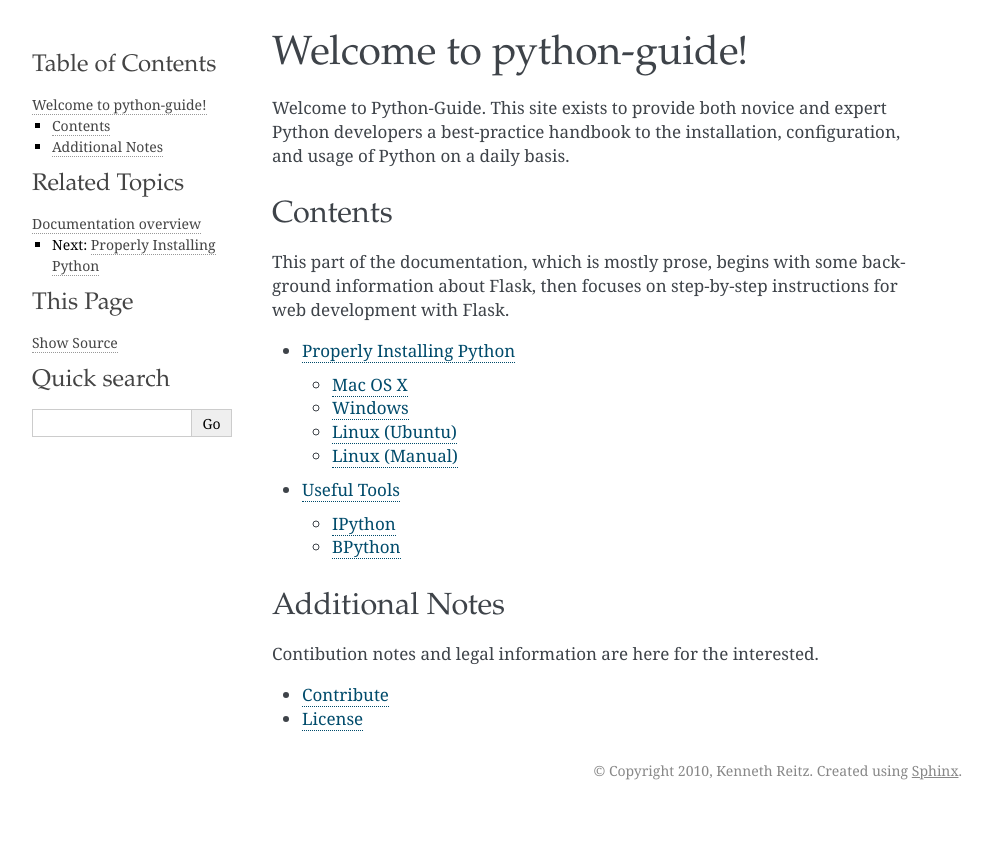
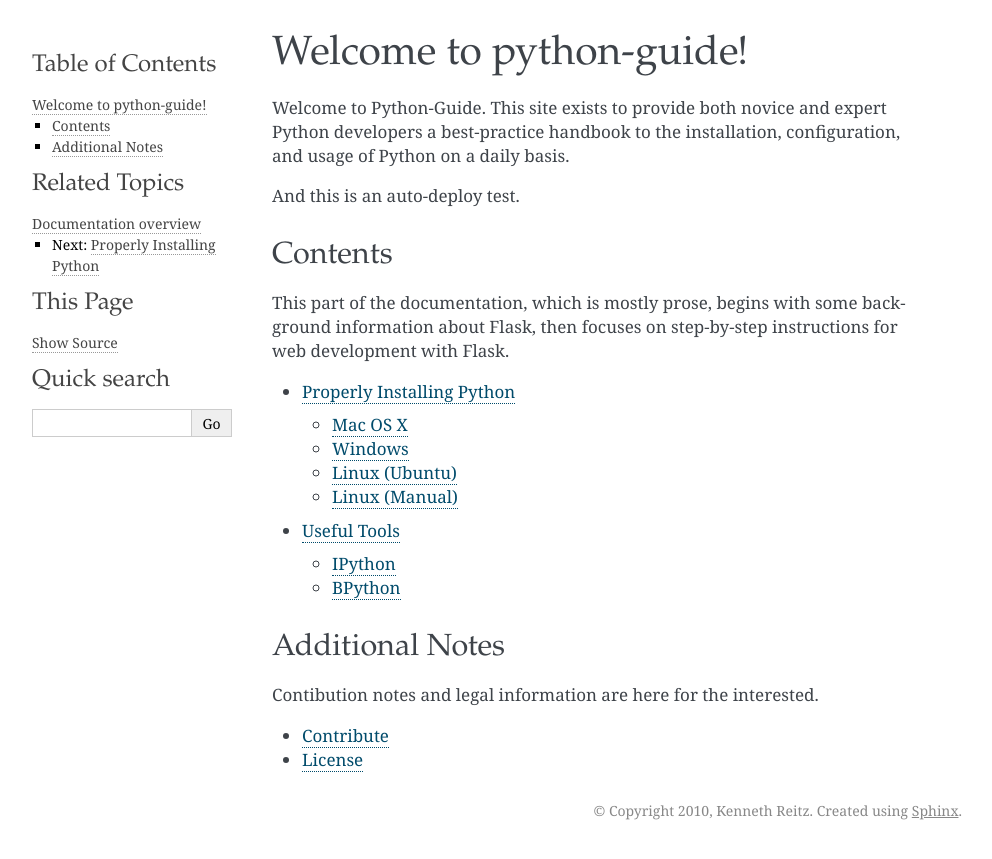
Before and after one commit to realpython/python-guide, a Sphinx documentation site: the page built from docs/index.rst, in a window 1280 px wide. Shown: the top 859 px of the page, without its empty margins (148-1140 px from the left). Built offline with Sphinx 7.4.7, drawn with Linux system fonts in a browser that asks for light colours; pages that are not in the unit, such as notebooks, are missing from menus.

Commit message:
RTD hook test.

```diff
--- a/docs/index.rst
+++ b/docs/index.rst
@@ -8,4 +8,6 @@
 
 Welcome to Python-Guide. This site exists to provide both novice and expert Python developers a best-practice handbook to the installation, configuration, and usage of Python on a daily basis.
 
+And this is an auto-deploy test.
+
 .. include:: contents.rst.inc
```
